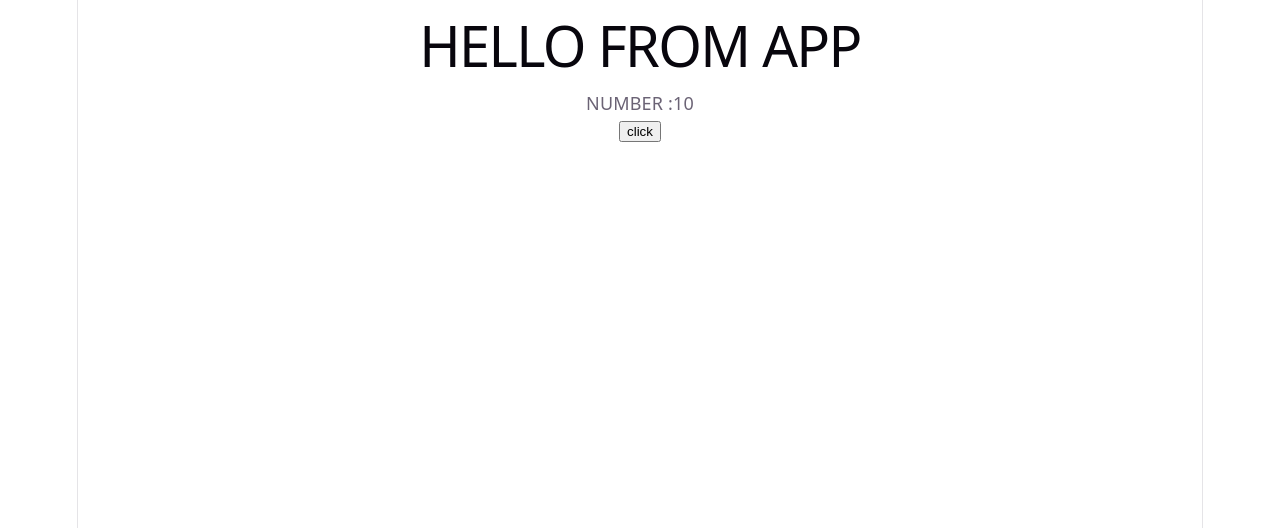
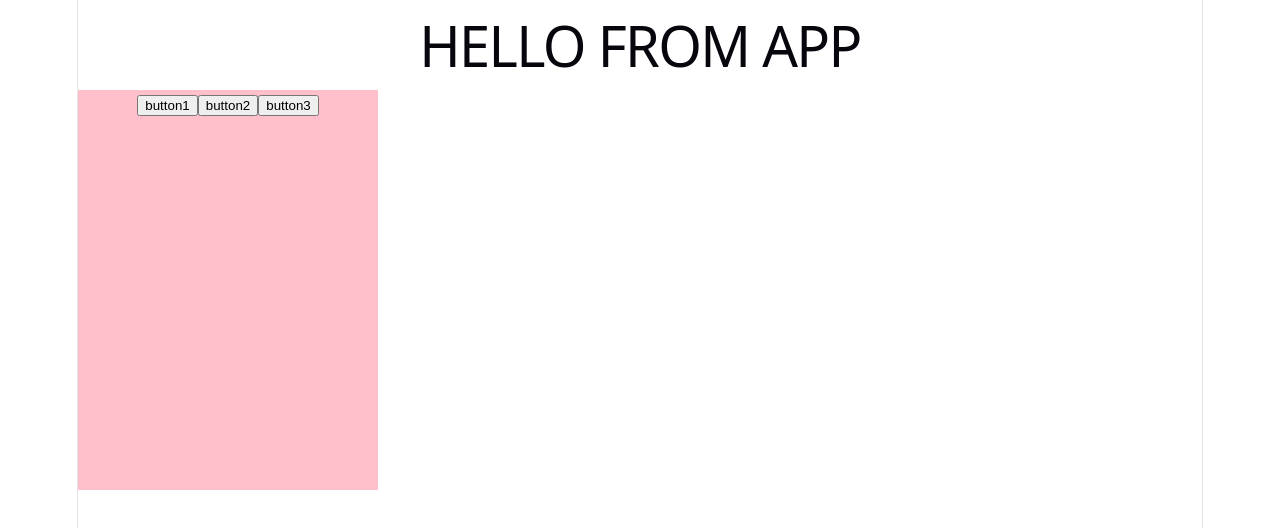
Before and after one commit to Aswathi-Manikandan/REACT-MASTERY, a React (Vite) app in the folder react-practice/: page / in a window 1280 px wide. Shown: the top 528 px of the page. Built offline with nearby package versions, Linux system fonts and the light colour scheme.

Commit message:
bg color

```diff
--- a/react-practice/src/App.jsx
+++ b/react-practice/src/App.jsx
@@ -12,6 +12,9 @@ import Object4 from './components/USESTATE/Object4'
 import Object5 from './components/USESTATE/Object5'
 import Number from './components/USESTATE/Number'
 import Number1 from './components/USESTATE/Number1'
+import Message from './components/USESTATE/Message'
+import Click from './components/USESTATE/Click'
+import Color from './components/USESTATE/Color'
 
 
 
@@ -19,7 +22,7 @@ const App = () => {
   return (
     <div>
       <h1>HELLO FROM APP</h1>
-<Number1/>
+<Color/>
     </div>
   )
 }
--- /dev/null
+++ b/react-practice/src/components/USESTATE/Click.jsx
@@ -0,0 +1,13 @@
+import React, { useState } from 'react'
+
+const Click = () => {
+    const[count,setCount] = useState(0)
+  return (
+    <div>
+        <p>Clicked {count} times</p>
+        <button onClick={()=>setCount(count+1)}>click</button>
+    </div>
+  )
+}
+
+export default Click
--- /dev/null
+++ b/react-practice/src/components/USESTATE/Color.jsx
@@ -0,0 +1,18 @@
+import React, { useState } from 'react'
+
+const Color = () => {
+    const[color,setColor] = useState("pink")
+  return (
+    <div style={{
+        width:"300px",
+        height:"400px",
+        backgroundColor:color
+    }}>
+        <button onClick={()=>setColor("green")}>button1</button>
+        <button onClick={()=>setColor("yellow")}>button2</button>
+        <button onClick={()=>setColor("blue")}>button3</button>
+    </div>
+  )
+}
+
+export default Color
--- /dev/null
+++ b/react-practice/src/components/USESTATE/Message.jsx
@@ -0,0 +1,14 @@
+import React, { useState } from 'react'
+
+const Message = () => {
+    const[text,setText] =useState("welcome")
+  return (
+    <div>
+        <p>Message:{text}</p>
+        <button onClick={()=>{setText("Good morning")}}>button1</button>
+        <button onClick={()=>setText("hello")}>button2</button>
+    </div>
+  )
+}
+
+export default Message
```
